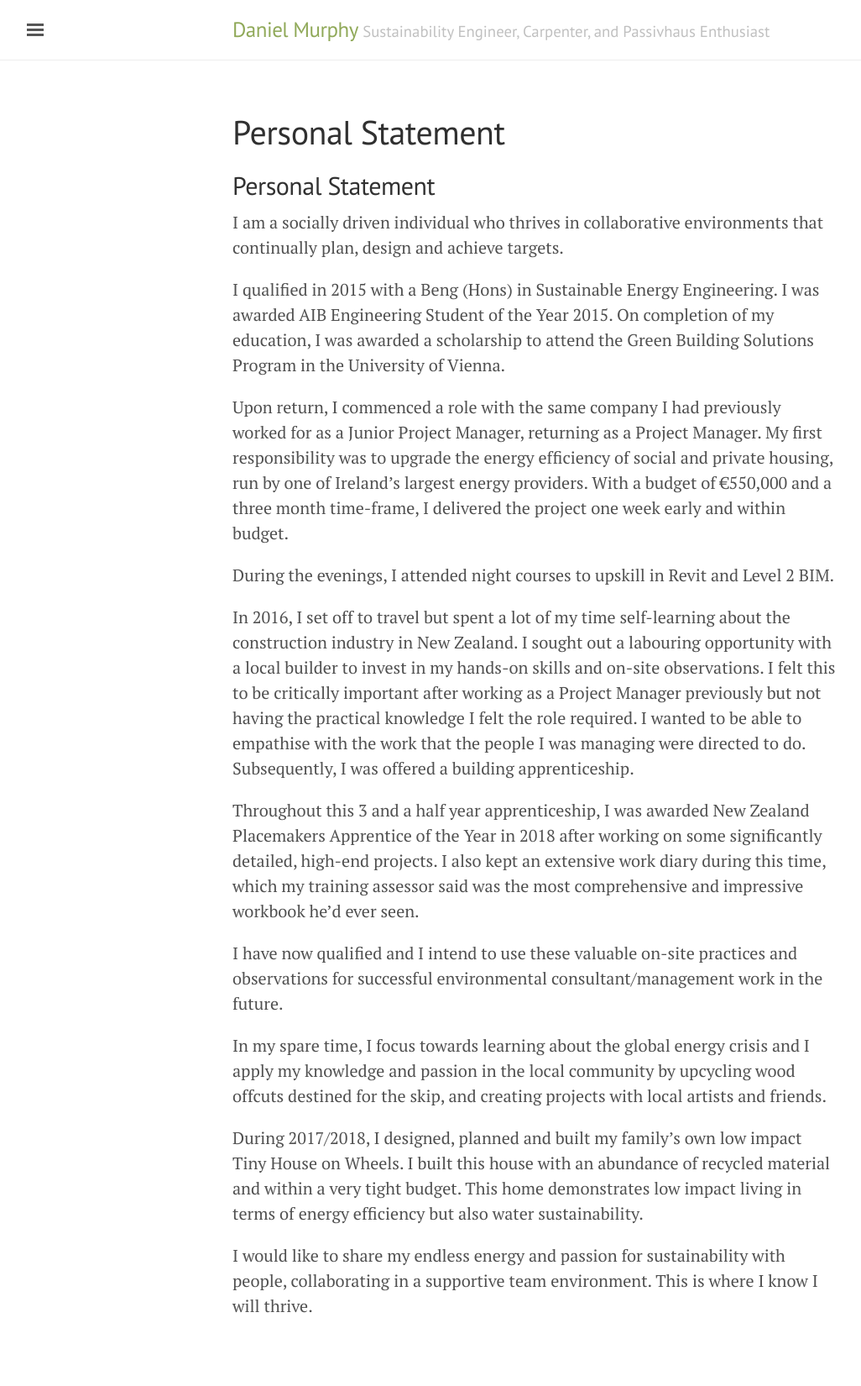
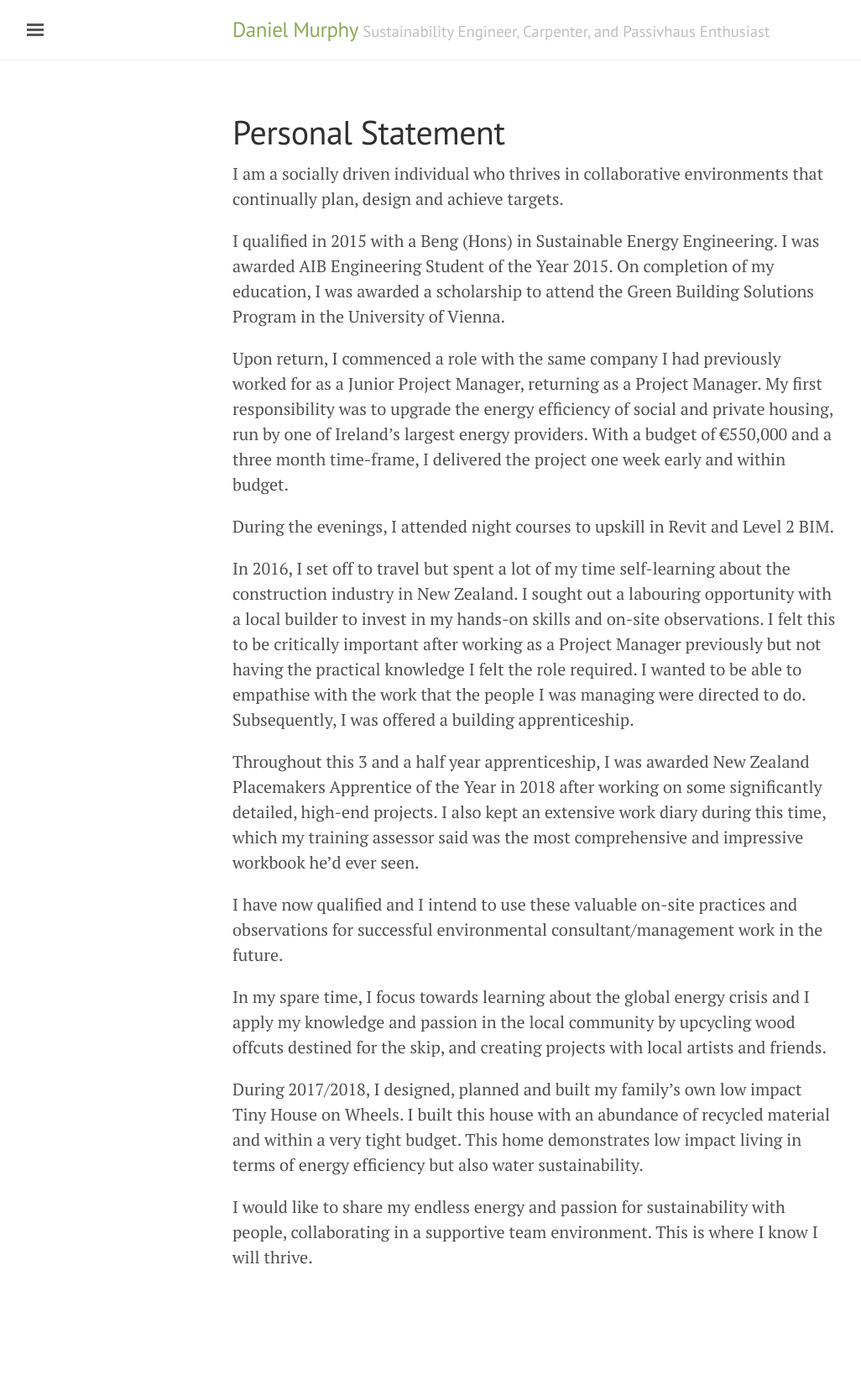
Before and after one commit to danielkmurphy/danielkmurphy.github.io, a Jekyll site: the page built from personalstatement.md, in a window 1280 px wide. Shown: the whole page at 84% size, without its empty margins (3-1029 px from the left). Built offline with Jekyll 4.4.1, drawn with Linux system fonts in a browser that asks for light colours; after the commit the page ends 1592 px from its top, so only the background shows below that.

Commit message:
Update personalstatement.md

```diff
--- a/personalstatement.md
+++ b/personalstatement.md
@@ -3,8 +3,6 @@ layout: page
 title: Personal Statement
 permalink: /personalstatement/
 ---
-
-## Personal Statement
 
 I am a socially driven individual who thrives in collaborative environments that continually plan, design and achieve targets.
 
```
